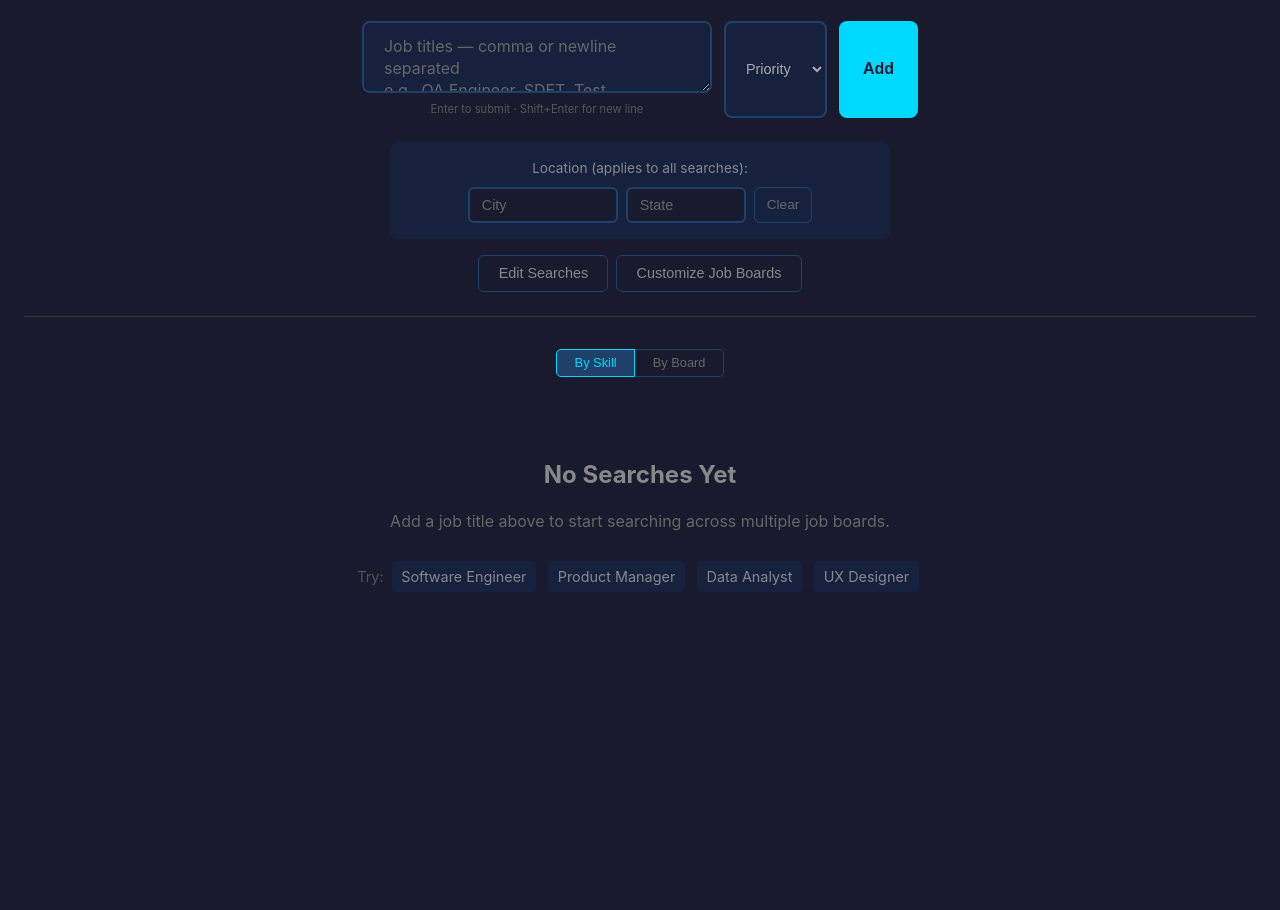
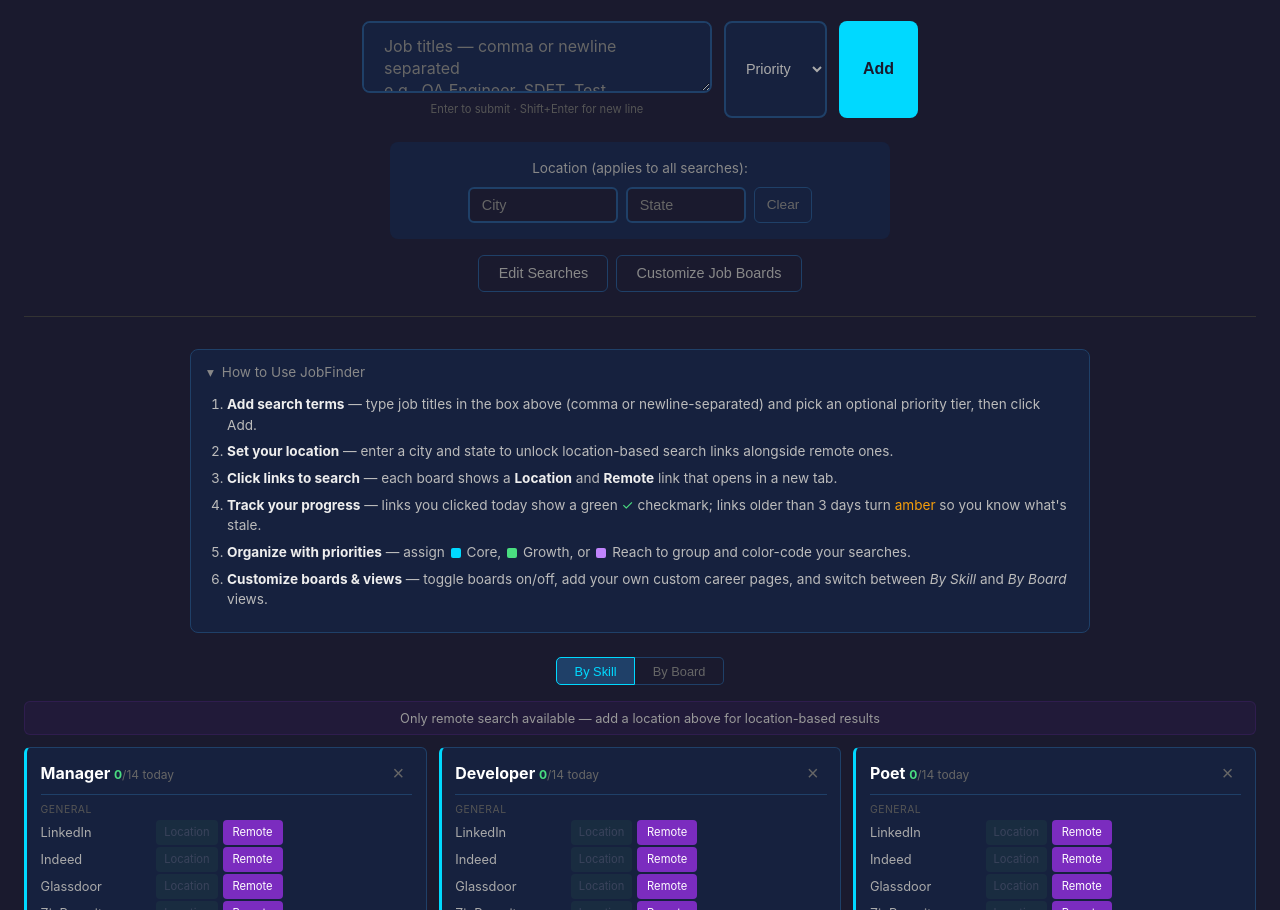
Before and after one commit to Johnesco/tools, a plain HTML site: page jobfinder/index.html in a window 1280 px wide. Shown: the part 187-1097 px from the top of the page. Before the commit the page ends 863 px from the top, so only its background shows below. Drawn offline with Linux system fonts and the light colour scheme.

Commit message:
Add collapsible intro section and show custom boards first in both views
- Add "How to Use JobFinder" collapsible section with 6 instruction steps,
  persisted via existing collapsed groups system (defaults expanded)
- Move Custom category to top of both By Board and By Skill views

Co-Authored-By: Claude Opus 4.6 <noreply@anthropic.com>

```diff
--- a/jobfinder/index.html
+++ b/jobfinder/index.html
@@ -743,7 +743,7 @@
     .site-link.location:hover { background: #40916c; }
     .site-link.remote:hover { background: #9d4edd; }
 
-    .site-link.location.disabled {
+    .site-link.disabled {
       opacity: 0.15;
       cursor: default;
       pointer-events: none;
@@ -829,6 +829,76 @@
     .search-card.core { border-left: 3px solid #00d9ff; }
     .search-card.growth { border-left: 3px solid #4ade80; }
     .search-card.reach { border-left: 3px solid #c084fc; }
+
+    /* Intro Section */
+    .intro-section {
+      max-width: 900px;
+      margin: 0 auto 1.5rem;
+      background: #16213e;
+      border: 1px solid #1f4068;
+      border-radius: 8px;
+      overflow: hidden;
+    }
+
+    .intro-header {
+      display: flex;
+      align-items: center;
+      gap: 0.5rem;
+      padding: 0.75rem 1rem;
+      cursor: pointer;
+      user-select: none;
+      color: #888;
+      font-size: 0.85rem;
+    }
+
+    .intro-header:hover { color: #aaa; }
+
+    .intro-header .collapse-arrow {
+      font-size: 0.85rem;
+      display: inline-block;
+      transition: transform 0.25s ease;
+    }
+
+    .intro-section.collapsed .collapse-arrow { transform: rotate(-90deg); }
+
+    .intro-content {
+      padding: 0 1rem 1rem;
+      overflow: hidden;
+      transition: max-height 0.3s ease, opacity 0.25s ease, padding 0.3s ease;
+      max-height: 600px;
+      opacity: 1;
+    }
+
+    .intro-section.collapsed .intro-content {
+      max-height: 0;
+      opacity: 0;
+      padding-top: 0;
+      padding-bottom: 0;
+    }
+
+    .intro-content ol {
+      margin: 0;
+      padding-left: 1.25rem;
+      font-size: 0.85rem;
+      color: #bbb;
+    }
+
+    .intro-content li {
+      margin-bottom: 0.4rem;
+    }
+
+    .intro-content li strong {
+      color: #eee;
+    }
+
+    .intro-content .color-legend {
+      display: inline-block;
+      width: 10px;
+      height: 10px;
+      border-radius: 2px;
+      vertical-align: middle;
+      margin: 0 2px;
+    }
 
     /* In-card skill groups (board view) */
     .card-skill-group { margin-top: 0.4rem; }
@@ -932,6 +1002,22 @@
     </div>
   </header>
 
+  <div class="intro-section" id="intro-section">
+    <div class="intro-header" onclick="toggleGroup('intro', this)">
+      <span class="collapse-arrow">▾</span> How to Use JobFinder
+    </div>
+    <div class="intro-content">
+      <ol>
+        <li><strong>Add search terms</strong> — type job titles in the box above (comma or newline-separated) and pick an optional priority tier, then click Add.</li>
+        <li><strong>Set your location</strong> — enter a city and state to unlock location-based search links alongside remote ones.</li>
+        <li><strong>Click links to search</strong> — each board shows a <strong>Location</strong> and <strong>Remote</strong> link that opens in a new tab.</li>
+        <li><strong>Track your progress</strong> — links you clicked today show a green <span style="color:#4ade80">&#10003;</span> checkmark; links older than 3 days turn <span style="color:#f59e0b">amber</span> so you know what's stale.</li>
+        <li><strong>Organize with priorities</strong> — assign <span class="color-legend" style="background:#00d9ff"></span>&nbsp;Core, <span class="color-legend" style="background:#4ade80"></span>&nbsp;Growth, or <span class="color-legend" style="background:#c084fc"></span>&nbsp;Reach to group and color-code your searches.</li>
+        <li><strong>Customize boards &amp; views</strong> — toggle boards on/off, add your own custom career pages, and switch between <em>By Skill</em> and <em>By Board</em> views.</li>
+      </ol>
+    </div>
+  </div>
+
   <div class="edit-panel" id="searches-panel"></div>
   <div class="edit-panel" id="boards-panel"></div>
 
@@ -980,6 +1066,11 @@
       loadClicks();
       loadCollapsed();
       loadViewMode();
+
+      // Apply intro collapsed state
+      if (collapsedGroups['intro']) {
+        document.getElementById('intro-section').classList.add('collapsed');
+      }
 
       // Enter to submit textarea, Shift+Enter for newline
       document.getElementById('search-input').addEventListener('keydown', function(e) {
@@ -1014,7 +1105,12 @@
             return s;
           });
         } else {
-          searches = [];
+          searches = [
+            { term: 'Manager', priority: '' },
+            { term: 'Developer', priority: '' },
+            { term: 'Poet', priority: '' }
+          ];
+          saveSearches();
         }
       } catch (e) {
         searches = [];
@@ -1098,7 +1194,7 @@
       collapsedGroups[key] = !collapsedGroups[key];
       saveCollapsed();
       // Toggle directly on DOM — no full re-render
-      const group = el ? el.closest('.priority-group, .card-skill-group') : null;
+      const group = el ? el.closest('.priority-group, .card-skill-group, .intro-section') : null;
       if (group) {
         group.classList.toggle('collapsed', collapsedGroups[key]);
       } else {
@@ -1824,22 +1920,6 @@
         html += `<div class="no-location-note">Only remote search available — add a location above for location-based results</div>`;
       }
 
-      CONFIG.categories.forEach(cat => {
-        const enabledInCategory = cat.sites.filter(s => enabledSites.includes(s.name));
-        if (enabledInCategory.length === 0) return;
-
-        const isCollapsed = collapsedGroups[cat.name];
-        html += `<div class="priority-group${isCollapsed ? ' collapsed' : ''}">`;
-        html += `<h2 class="priority-header" onclick="toggleGroup('${escapeAttr(cat.name)}', this)">
-          <span class="collapse-arrow">▾</span> ${cat.name} <span class="group-count">(${enabledInCategory.length})</span>
-        </h2>`;
-        html += `<div class="searches-grid">`;
-        enabledInCategory.forEach(site => {
-          html += buildBoardCard(site, hasLoc);
-        });
-        html += '</div></div>';
-      });
-
       const enabledCustom = customSites.filter(s => enabledSites.includes(s.name));
       if (enabledCustom.length > 0) {
         const isCollapsed = collapsedGroups['Custom'];
@@ -1854,6 +1934,22 @@
         html += '</div></div>';
       }
 
+      CONFIG.categories.forEach(cat => {
+        const enabledInCategory = cat.sites.filter(s => enabledSites.includes(s.name));
+        if (enabledInCategory.length === 0) return;
+
+        const isCollapsed = collapsedGroups[cat.name];
+        html += `<div class="priority-group${isCollapsed ? ' collapsed' : ''}">`;
+        html += `<h2 class="priority-header" onclick="toggleGroup('${escapeAttr(cat.name)}', this)">
+          <span class="collapse-arrow">▾</span> ${cat.name} <span class="group-count">(${enabledInCategory.length})</span>
+        </h2>`;
+        html += `<div class="searches-grid">`;
+        enabledInCategory.forEach(site => {
+          html += buildBoardCard(site, hasLoc);
+        });
+        html += '</div></div>';
+      });
+
       return html;
     }
 
@@ -1905,18 +2001,18 @@
             <span class="site-name${priority ? ' ' + priority : ''}">${safeTerm}</span>
             <div class="site-links">`;
 
-          if (site.urls.location) {
-            if (hasLocation) {
+          if (site.urls.location && hasLocation) {
               const locationUrl = buildUrl(site.urls.location, term, userLocation.city, userLocation.state);
               html += `<a href="${locationUrl}" target="_blank" class="site-link location" data-keyword="${safeAttr}" data-site="${safeSiteAttr}">Location</a>`;
-            } else {
+          } else {
               html += `<span class="site-link location disabled">Location</span>`;
-            }
           }
 
           if (site.urls.remote) {
             const remoteUrl = buildUrl(site.urls.remote, term, '', '');
             html += `<a href="${remoteUrl}" target="_blank" class="site-link remote" data-keyword="${safeAttr}" data-site="${safeSiteAttr}">Remote</a>`;
+          } else {
+            html += `<span class="site-link remote disabled">Remote</span>`;
           }
 
           html += `</div>${statusHtml}</div>`;
@@ -1947,6 +2043,42 @@
           </div>
       `;
 
+      // Custom sites first
+      const enabledCustom = customSites.filter(s => enabledSites.includes(s.name));
+      if (enabledCustom.length > 0) {
+        html += `<div class="link-category">
+          <div class="link-category-name">Custom</div>`;
+
+        enabledCustom.forEach(site => {
+          const age = getClickAge(term, site.name);
+          const statusHtml = age
+            ? `<span class="site-status ${age.tier}">${age.tier === 'fresh' ? '✓ ' : ''}${age.label}</span>`
+            : '';
+
+          html += `<div class="site-row">
+            <span class="site-name">${escapeHtml(site.name)}</span>
+            <div class="site-links">`;
+
+          if (site.urls.location && hasLocation) {
+              const locationUrl = buildUrl(site.urls.location, term, userLocation.city, userLocation.state);
+              html += `<a href="${locationUrl}" target="_blank" class="site-link location" data-keyword="${safeAttr}" data-site="${escapeAttr(site.name)}">Location</a>`;
+          } else {
+              html += `<span class="site-link location disabled">Location</span>`;
+          }
+
+          if (site.urls.remote) {
+            const remoteUrl = buildUrl(site.urls.remote, term, '', '');
+            html += `<a href="${remoteUrl}" target="_blank" class="site-link remote" data-keyword="${safeAttr}" data-site="${escapeAttr(site.name)}">Remote</a>`;
+          } else {
+            html += `<span class="site-link remote disabled">Remote</span>`;
+          }
+
+          html += `</div>${statusHtml}</div>`;
+        });
+
+        html += '</div>';
+      }
+
       CONFIG.categories.forEach(cat => {
         const enabledInCategory = cat.sites.filter(s => enabledSites.includes(s.name));
         if (enabledInCategory.length === 0) return;
@@ -1964,18 +2096,18 @@
             <span class="site-name">${site.name}</span>
             <div class="site-links">`;
 
-          if (site.urls.location) {
-            if (hasLocation) {
+          if (site.urls.location && hasLocation) {
               const locationUrl = buildUrl(site.urls.location, term, userLocation.city, userLocation.state);
               html += `<a href="${locationUrl}" target="_blank" class="site-link location" data-keyword="${safeAttr}" data-site="${escapeAttr(site.name)}">Location</a>`;
-            } else {
+          } else {
               html += `<span class="site-link location disabled">Location</span>`;
-            }
           }
 
           if (site.urls.remote) {
             const remoteUrl = buildUrl(site.urls.remote, term, '', '');
             html += `<a href="${remoteUrl}" target="_blank" class="site-link remote" data-keyword="${safeAttr}" data-site="${escapeAttr(site.name)}">Remote</a>`;
+          } else {
+            html += `<span class="site-link remote disabled">Remote</span>`;
           }
 
           html += `</div>${statusHtml}</div>`;
@@ -1983,42 +2115,6 @@
 
         html += '</div>';
       });
-
-      // Custom sites
-      const enabledCustom = customSites.filter(s => enabledSites.includes(s.name));
-      if (enabledCustom.length > 0) {
-        html += `<div class="link-category">
-          <div class="link-category-name">Custom</div>`;
-
-        enabledCustom.forEach(site => {
-          const age = getClickAge(term, site.name);
-          const statusHtml = age
-            ? `<span class="site-status ${age.tier}">${age.tier === 'fresh' ? '✓ ' : ''}${age.label}</span>`
-            : '';
-
-          html += `<div class="site-row">
-            <span class="site-name">${escapeHtml(site.name)}</span>
-            <div class="site-links">`;
-
-          if (site.urls.location) {
-            if (hasLocation) {
-              const locationUrl = buildUrl(site.urls.location, term, userLocation.city, userLocation.state);
-              html += `<a href="${locationUrl}" target="_blank" class="site-link location" data-keyword="${safeAttr}" data-site="${escapeAttr(site.name)}">Location</a>`;
-            } else {
-              html += `<span class="site-link location disabled">Location</span>`;
-            }
-          }
-
-          if (site.urls.remote) {
-            const remoteUrl = buildUrl(site.urls.remote, term, '', '');
-            html += `<a href="${remoteUrl}" target="_blank" class="site-link remote" data-keyword="${safeAttr}" data-site="${escapeAttr(site.name)}">Remote</a>`;
-          }
-
-          html += `</div>${statusHtml}</div>`;
-        });
-
-        html += '</div>';
-      }
 
       html += '</div>';
 
```
